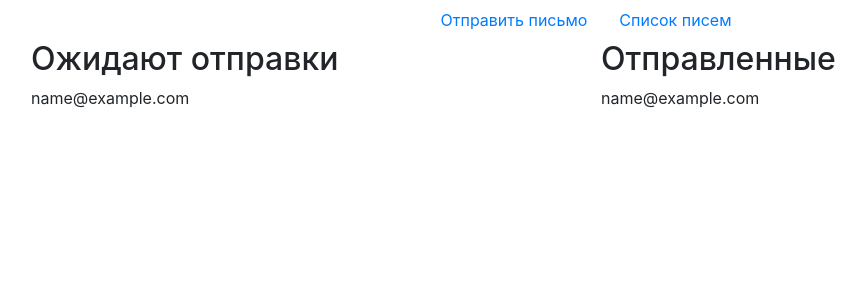
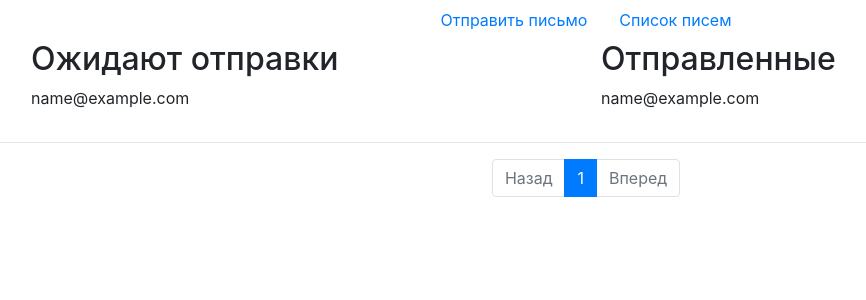
Before and after one commit to Vuatly/threading, a Django app: template emailsender/templates/mails-list.html in a window 1280 px wide. Shown: the top 300 px of the page, without its empty margins (54-920 px from the left). Run offline with Django 3.2, Linux system fonts and the light colour scheme; tables that the repository leaves empty hold one stand-in row (values such as "Sample post"); the template is opened without the code that fills it: values that come from a table or form of the project are taken from there, most other values are stand-ins (such as "Sample title", 1, 10 or a date in 2020); some libraries are stand-ins or nearby versions.

Commit message:
Add pagination and simple js.

```diff
--- a/emailsender/templates/mails-list.html
+++ b/emailsender/templates/mails-list.html
@@ -5,18 +5,71 @@
     <div class="row">
         <div class="col-sm">
             <h2>Ожидают отправки</h2>
-            {% for mail in awaiting %}
-            <p>{{ mail.email }}</p>
+            {% for email in awaiting %}
+            <p class='awaiting' >{{ email }}</p>
             {% endfor %}
         </div>
         <div class="col-sm">
             <h2>Отправленные</h2>
-            {% for mail in sended %}
-            <p>{{ mail.email }}</p>
+            {% for email in sended %}
+            <p class='sended' >{{ email }}</p>
             {% endfor %}
         </div>
     </div>
 
 </div>
+<hr>
+<nav aria-label="Pagination">
+  <ul class="pagination justify-content-lg-center">
+      {% if page_obj.has_previous %}
+      <li class="page-item">
+          <a class="page-link" href="?page={{ page_obj.previous_page_number }}" tabindex="-1">Назад</a>
+      </li>
+      {% else %}
+      <li class="page-item disabled">
+          <a class="page-link" href="#" tabindex="-1" aria-disabled="true">Назад</a>
+      </li>
+      {% endif %}
+
+
+      {% for n in page_obj.paginator.page_range %}
+          {% if page_obj.number == n %}
+              <li class="page-item active" aria-current="page">
+                  <a class="page-link" href="?page={{ n }}">{{ n }}<span class="sr-only">(current)</span></a>
+              </li>
+          {%  elif n > page_obj.number|add:-3 and n < page_obj.number|add:3 %}
+              <li class="page-item">
+                  <a class="page-link" href="?page={{ n }}">{{ n }}</a>
+              </li>
+          {% endif %}
+      {% endfor %}
+
+
+      {% if page_obj.has_next %}
+      <li class="page-item">
+          <a class="page-link" href="?page={{ page_obj.next_page_number }}">Вперед</a>
+      </li>
+      {% else %}
+      <li class="page-item disabled">
+          <a class="page-link" href="#" tabindex="-1" aria-disabled="true">Вперед</a>
+      </li>
+      {% endif%}
+  </ul>
+</nav>
 
 {% endblock content %}
+
+{% block javascript %}
+<script>
+
+function update() {
+  $.get('mails-list', function(data) {
+    $('.body').html(data);
+  });
+}
+
+setTimeout(update, 10000);
+
+</script>
+
+{% endblock javascript %}
```
